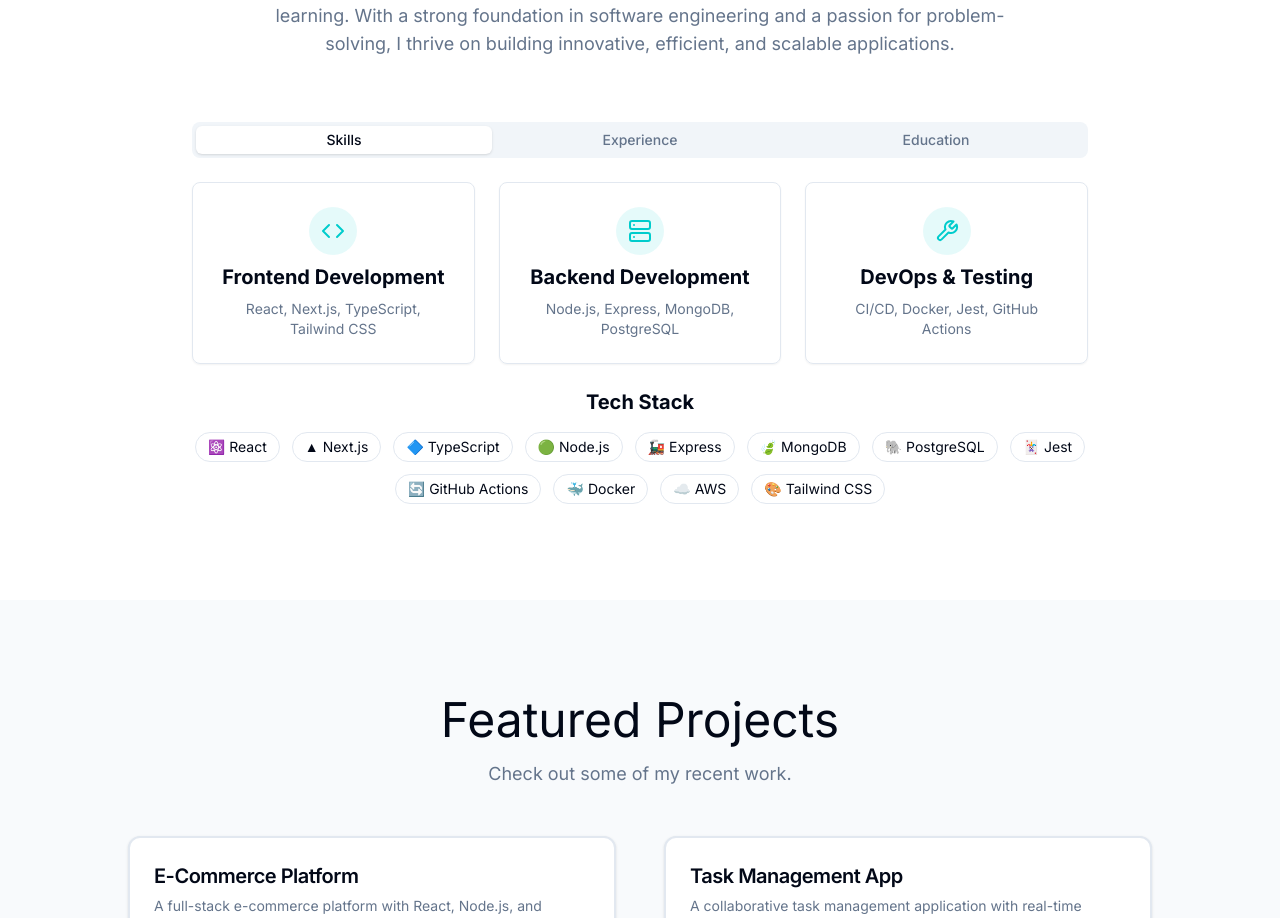
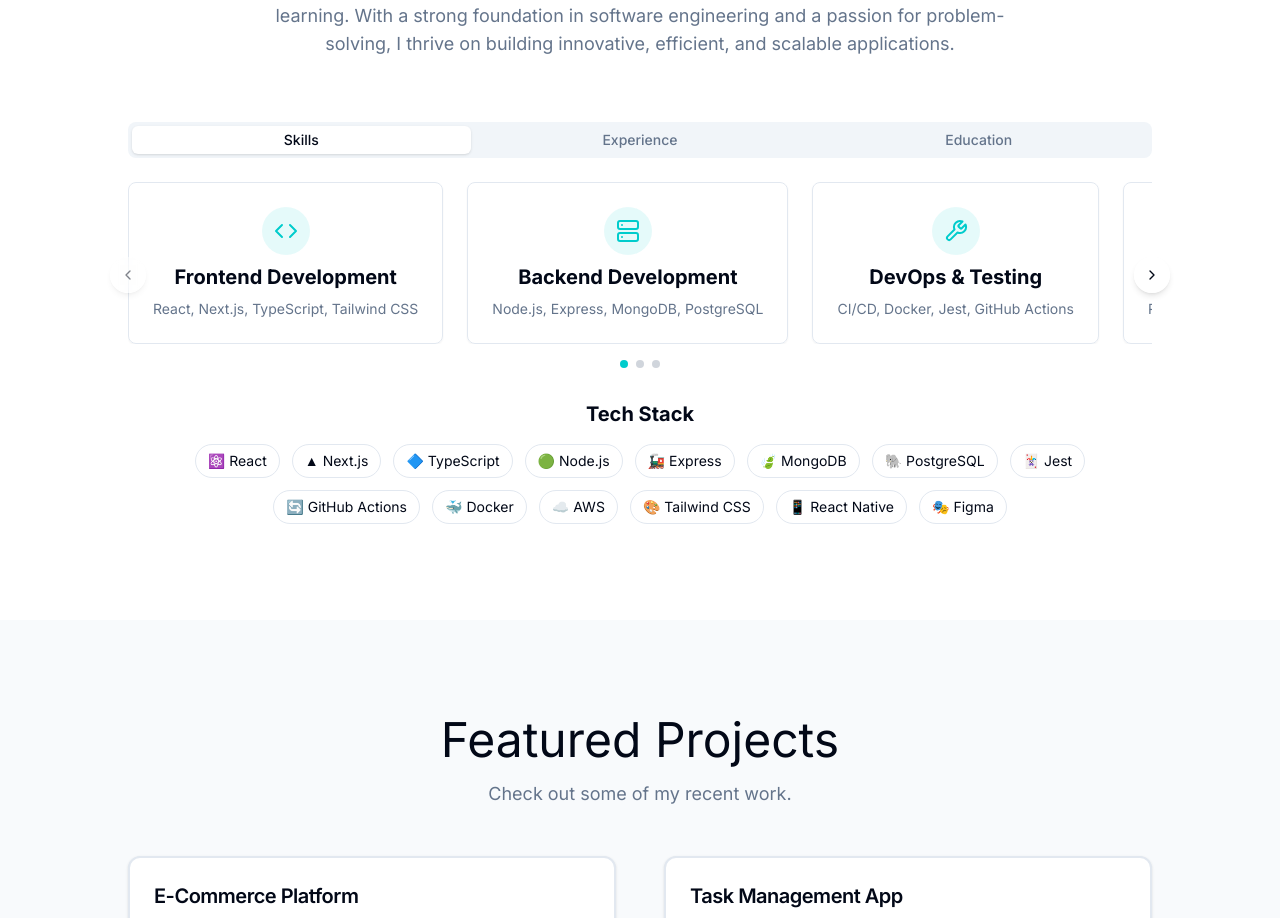
Before and after one commit to gimhanr9/portfolio-nextjs, a Next.js app: page /en in a window 1280 px wide. Shown: the part 986-1904 px from the top of the page. Built offline with nearby package versions, Linux system fonts and the light colour scheme; no server answers.

Commit message:
added carousel and style fixes

```diff
--- a/messages/en.json
+++ b/messages/en.json
@@ -1,5 +1,5 @@
 {
-    "hero": {
+  "hero": {
     "badge": "Full Stack Developer",
     "greeting": "Hi there! I'm",
     "name": "Gimhan Rodrigo",
@@ -53,6 +53,14 @@
       "notAvailable": "Not Available"
     }
   },
+  "skills": {
+    "techStack": "Tech Stack",
+    "frontend": "Frontend Development",
+    "backend": "Backend Development",
+    "devops": "DevOps & Testing",
+    "mobile": "Mobile Development",
+    "design": "UI/UX Design"
+  },
   "contact": {
     "title": "Get In Touch",
     "description": "Interested in working together? Feel free to reach out.",
--- a/package.json
+++ b/package.json
@@ -21,6 +21,7 @@
     "@radix-ui/react-toast": "^1.2.6",
     "class-variance-authority": "^0.7.1",
     "clsx": "^2.1.1",
+    "embla-carousel-react": "^8.5.2",
     "framer-motion": "^11.18.2",
     "lucide-react": "^0.441.0",
     "next": "14.2.11",
--- a/src/app/[locale]/page.tsx
+++ b/src/app/[locale]/page.tsx
@@ -9,15 +9,7 @@ import AnimatedText from "@/components/common/animated-text";
 import ProjectCard from "@/components/common/project-card";
 import { Tabs, TabsContent, TabsList, TabsTrigger } from "@/components/ui/tabs";
 import TechStack from "@/components/common/tech-stack";
-import {
-  CodeIcon,
-  DevOpsIcon,
-  GithubIcon,
-  LinkedinIcon,
-  MailIcon,
-  ServerIcon,
-  TwitterIcon,
-} from "@/lib/icons";
+import { GithubIcon, LinkedinIcon, MailIcon, TwitterIcon } from "@/lib/icons";
 import ContactSection from "@/components/common/contact-section";
 import StatusBadges from "@/components/common/status-badges";
 import ExperienceTimeline from "@/components/common/experience-timeline";
@@ -25,7 +17,7 @@ import EducationTimeline from "@/components/common/education-timeline";
 import { useTranslations } from "next-intl";
 import VoiceRecital from "@/components/common/voice-recital";
 import { projects } from "@/data/projects";
-import { siteConfig } from "@/config/site";
+import SkillCarousel from "@/components/common/skill-carousel";
 
 const Home = ({ params }: { params: { locale: string } }) => {
   const t = useTranslations();
@@ -35,6 +27,7 @@ const Home = ({ params }: { params: { locale: string } }) => {
   const introText = `${t("hero.greeting")} ${t("hero.name")}. ${t(
     "hero.description"
   )}`;
+
   return (
     <main className="flex min-h-screen flex-col">
       {/* Hero Section */}
@@ -56,7 +49,7 @@ const Home = ({ params }: { params: { locale: string } }) => {
                   <div className="h-4"></div>
 
                   <span className="bg-gradient-to-r from-teal-500 to-purple-500 bg-clip-text text-transparent">
-                    <AnimatedText text={siteConfig.name} delay={0.3} />
+                    <AnimatedText text={t("hero.name")} delay={0.3} />
                   </span>
                 </h1>
                 <div className="flex items-center gap-2">
@@ -92,7 +85,7 @@ const Home = ({ params }: { params: { locale: string } }) => {
               </div>
               <div className="flex items-center gap-4 mt-4">
                 <Link
-                  href={siteConfig.urls.github}
+                  href="https://github.com"
                   target="_blank"
                   rel="noopener noreferrer"
                 >
@@ -102,7 +95,7 @@ const Home = ({ params }: { params: { locale: string } }) => {
                   </Button>
                 </Link>
                 <Link
-                  href={siteConfig.urls.linkedin}
+                  href="https://linkedin.com"
                   target="_blank"
                   rel="noopener noreferrer"
                 >
@@ -112,7 +105,7 @@ const Home = ({ params }: { params: { locale: string } }) => {
                   </Button>
                 </Link>
                 <Link
-                  href={siteConfig.urls.twitter}
+                  href="https://twitter.com"
                   target="_blank"
                   rel="noopener noreferrer"
                 >
@@ -121,7 +114,7 @@ const Home = ({ params }: { params: { locale: string } }) => {
                     <span className="sr-only">Twitter</span>
                   </Button>
                 </Link>
-                <Link href={`mailto:${siteConfig.contactEmail}`}>
+                <Link href="mailto:your.email@example.com">
                   <Button variant="ghost" size="icon" className="rounded-full">
                     <MailIcon className="h-5 w-5" />
                     <span className="sr-only">Email</span>
@@ -153,19 +146,19 @@ const Home = ({ params }: { params: { locale: string } }) => {
       </section>
 
       {/* About Section */}
-      <section id="about" className="py-16 md:py-24">
-        <div className="container px-4 md:px-6">
-          <div className="mx-auto flex max-w-[58rem] flex-col items-center justify-center gap-4 text-center">
-            <h2 className="font-heading text-3xl leading-[1.1] sm:text-3xl md:text-5xl">
+      <section id="about" className="py-10 sm:py-16 md:py-24">
+        <div className="container px-4 sm:px-6">
+          <div className="mx-auto flex max-w-[58rem] flex-col items-center justify-center gap-2 sm:gap-4 text-center">
+            <h2 className="font-heading text-2xl sm:text-3xl md:text-4xl lg:text-5xl leading-tight">
               {t("about.title")}
             </h2>
-            <p className="max-w-[85%] leading-normal text-muted-foreground sm:text-lg sm:leading-7">
+            <p className="max-w-[90%] sm:max-w-[85%] text-sm sm:text-base md:text-lg leading-relaxed sm:leading-normal text-muted-foreground">
               {t("about.description")}
             </p>
           </div>
 
-          <div className="mt-16">
-            <Tabs defaultValue="skills" className="mx-auto max-w-4xl">
+          <div className="mt-8 sm:mt-12 md:mt-16">
+            <Tabs defaultValue="skills" className="mx-auto max-w-5xl">
               <TabsList className="grid w-full grid-cols-3">
                 <TabsTrigger value="skills">{t("tabs.skills")}</TabsTrigger>
                 <TabsTrigger value="experience">
@@ -175,36 +168,37 @@ const Home = ({ params }: { params: { locale: string } }) => {
                   {t("tabs.education")}
                 </TabsTrigger>
               </TabsList>
-              <TabsContent value="skills" className="mt-6 space-y-6">
-                <div className="grid gap-6 md:grid-cols-2 lg:grid-cols-3">
-                  <div className="flex flex-col items-center space-y-2 rounded-lg border p-6 shadow-sm transition-all hover:shadow-md">
-                    <div className="rounded-full bg-primary/10 p-3">
-                      <CodeIcon className="h-6 w-6 text-primary" />
-                    </div>
-                    <h3 className="text-xl font-bold">Frontend Development</h3>
-                    <p className="text-center text-sm text-muted-foreground">
-                      React, Next.js, TypeScript, Tailwind CSS
-                    </p>
-                  </div>
-                  <div className="flex flex-col items-center space-y-2 rounded-lg border p-6 shadow-sm transition-all hover:shadow-md">
-                    <div className="rounded-full bg-primary/10 p-3">
-                      <ServerIcon className="h-6 w-6 text-primary" />
-                    </div>
-                    <h3 className="text-xl font-bold">Backend Development</h3>
-                    <p className="text-center text-sm text-muted-foreground">
-                      Node.js, Express, MongoDB, PostgreSQL
-                    </p>
-                  </div>
-                  <div className="flex flex-col items-center space-y-2 rounded-lg border p-6 shadow-sm transition-all hover:shadow-md">
-                    <div className="rounded-full bg-primary/10 p-3">
-                      <DevOpsIcon className="h-6 w-6 text-primary" />
-                    </div>
-                    <h3 className="text-xl font-bold">DevOps & Testing</h3>
-                    <p className="text-center text-sm text-muted-foreground">
-                      CI/CD, Docker, Jest, GitHub Actions
-                    </p>
-                  </div>
-                </div>
+              <TabsContent value="skills" className="mt-4 sm:mt-6 space-y-6">
+                {/* Skill Carousel for the cards */}
+                <SkillCarousel
+                  skills={[
+                    {
+                      title: "Frontend Development",
+                      icon: "CodeIcon",
+                      description: "React, Next.js, TypeScript, Tailwind CSS",
+                    },
+                    {
+                      title: "Backend Development",
+                      icon: "ServerIcon",
+                      description: "Node.js, Express, MongoDB, PostgreSQL",
+                    },
+                    {
+                      title: "DevOps & Testing",
+                      icon: "DevOpsIcon",
+                      description: "CI/CD, Docker, Jest, GitHub Actions",
+                    },
+                    {
+                      title: "Mobile Development",
+                      icon: "CodeIcon",
+                      description: "React Native, Flutter, iOS, Android",
+                    },
+                    {
+                      title: "UI/UX Design",
+                      icon: "CodeIcon",
+                      description: "Figma, Adobe XD, Responsive Design",
+                    },
+                  ]}
+                />
                 <TechStack />
               </TabsContent>
               <TabsContent value="experience" className="mt-6 space-y-6">
@@ -233,7 +227,7 @@ const Home = ({ params }: { params: { locale: string } }) => {
           <div className="mx-auto grid max-w-5xl grid-cols-1 gap-6 py-12 md:grid-cols-2 lg:gap-12">
             {projects.map((project, index) => (
               <ProjectCard
-                key={project.id}
+                key={index}
                 title={project.title}
                 description={project.description}
                 tags={project.tags}
--- /dev/null
+++ b/src/components/common/skill-carousel/index.tsx
@@ -0,0 +1,145 @@
+"use client";
+
+// Create a new component for the skill cards carousel using Embla Carousel
+import { useState, useCallback, useEffect } from "react";
+import { ChevronLeft, ChevronRight } from "lucide-react";
+import { Button } from "@/components/ui/button";
+import { CodeIcon, ServerIcon, DevOpsIcon } from "@/lib/icons";
+import useEmblaCarousel from "embla-carousel-react";
+import { cn } from "@/lib/utils";
+import { SkillCarouselProps } from "./skill-carousel.types";
+
+const SkillCarousel = (props: SkillCarouselProps) => {
+  const [emblaRef, emblaApi] = useEmblaCarousel({
+    align: "start",
+    loop: false,
+    skipSnaps: false,
+  });
+
+  const [prevBtnDisabled, setPrevBtnDisabled] = useState(true);
+  const [nextBtnDisabled, setNextBtnDisabled] = useState(false);
+  const [selectedIndex, setSelectedIndex] = useState(0);
+  const [scrollSnaps, setScrollSnaps] = useState<number[]>([]);
+
+  const scrollPrev = useCallback(() => {
+    if (emblaApi) emblaApi.scrollPrev();
+  }, [emblaApi]);
+
+  const scrollNext = useCallback(() => {
+    if (emblaApi) emblaApi.scrollNext();
+  }, [emblaApi]);
+
+  const scrollTo = useCallback(
+    (index: number) => {
+      if (emblaApi) emblaApi.scrollTo(index);
+    },
+    [emblaApi]
+  );
+
+  const onSelect = useCallback(() => {
+    if (!emblaApi) return;
+
+    setSelectedIndex(emblaApi.selectedScrollSnap());
+    setPrevBtnDisabled(!emblaApi.canScrollPrev());
+    setNextBtnDisabled(!emblaApi.canScrollNext());
+  }, [emblaApi]);
+
+  useEffect(() => {
+    if (!emblaApi) return;
+
+    onSelect();
+    setScrollSnaps(emblaApi.scrollSnapList());
+    emblaApi.on("select", onSelect);
+    emblaApi.on("reInit", onSelect);
+
+    return () => {
+      emblaApi.off("select", onSelect);
+      emblaApi.off("reInit", onSelect);
+    };
+  }, [emblaApi, onSelect]);
+
+  const getIconComponent = (iconName: string) => {
+    switch (iconName) {
+      case "CodeIcon":
+        return <CodeIcon className="h-6 w-6 text-primary" />;
+      case "ServerIcon":
+        return <ServerIcon className="h-6 w-6 text-primary" />;
+      case "DevOpsIcon":
+        return <DevOpsIcon className="h-6 w-6 text-primary" />;
+      default:
+        return <CodeIcon className="h-6 w-6 text-primary" />;
+    }
+  };
+
+  return (
+    <div className="relative mb-8">
+      <div className="overflow-hidden" ref={emblaRef}>
+        <div className="flex gap-4 md:gap-6">
+          {props.skills?.map((skill, index) => (
+            <div
+              key={index}
+              className="flex flex-col items-center space-y-2 rounded-lg border p-4 md:p-6 shadow-sm transition-all hover:shadow-md min-w-[280px] sm:min-w-[220px] flex-shrink-0"
+            >
+              <div className="rounded-full bg-primary/10 p-3">
+                {getIconComponent(skill.icon)}
+              </div>
+              <h3 className="text-lg md:text-xl font-bold line-clamp-1">
+                {skill.title}
+              </h3>
+              <p className="text-center text-xs sm:text-sm text-muted-foreground">
+                {skill.description}
+              </p>
+            </div>
+          ))}
+        </div>
+      </div>
+
+      {/* Navigation Buttons */}
+      <div className="flex justify-between absolute top-1/2 -translate-y-1/2 left-0 right-0 pointer-events-none">
+        <Button
+          variant="ghost"
+          size="icon"
+          className={cn(
+            "rounded-full bg-background/80 backdrop-blur-sm shadow-md pointer-events-auto -translate-x-1/2",
+            prevBtnDisabled && "opacity-30 cursor-not-allowed"
+          )}
+          onClick={scrollPrev}
+          disabled={prevBtnDisabled}
+          aria-label="Previous"
+        >
+          <ChevronLeft className="h-4 w-4" />
+        </Button>
+        <Button
+          variant="ghost"
+          size="icon"
+          className={cn(
+            "rounded-full bg-background/80 backdrop-blur-sm shadow-md pointer-events-auto translate-x-1/2",
+            nextBtnDisabled && "opacity-30 cursor-not-allowed"
+          )}
+          onClick={scrollNext}
+          disabled={nextBtnDisabled}
+          aria-label="Next"
+        >
+          <ChevronRight className="h-4 w-4" />
+        </Button>
+      </div>
+
+      {/* Pagination Dots */}
+      <div className="flex justify-center gap-2 mt-4">
+        {scrollSnaps.map((_, index) => (
+          <button
+            key={index}
+            className={cn(
+              "w-2 h-2 rounded-full transition-colors",
+              index === selectedIndex ? "bg-primary" : "bg-muted-foreground/30"
+            )}
+            onClick={() => scrollTo(index)}
+            aria-label={`Go to slide ${index + 1}`}
+          />
+        ))}
+      </div>
+    </div>
+  );
+};
+
+export default SkillCarousel;
--- /dev/null
+++ b/src/components/common/skill-carousel/skill-carousel.types.ts
@@ -0,0 +1,7 @@
+export interface SkillCarouselProps {
+  skills: {
+    title: string;
+    icon: "CodeIcon" | "ServerIcon" | "DevOpsIcon" | string;
+    description: string;
+  }[];
+}
--- a/src/components/common/tech-stack/index.tsx
+++ b/src/components/common/tech-stack/index.tsx
@@ -2,19 +2,24 @@
 
 import { technologies } from "@/data/skills";
 import { motion } from "framer-motion";
+import { useTranslations } from "next-intl";
 
 const TechStack = () => {
+  const t = useTranslations("skills");
+
   return (
-    <div className="mt-8">
-      <h3 className="mb-4 text-center text-xl font-bold">Tech Stack</h3>
-      <div className="flex flex-wrap justify-center gap-3">
-        {technologies.map((tech, index) => (
+    <div className="mt-6 sm:mt-8">
+      <h3 className="mb-3 sm:mb-4 text-center text-lg sm:text-xl font-bold">
+        {t("techStack")}
+      </h3>
+      <div className="flex flex-wrap justify-center gap-2 sm:gap-3">
+        {technologies?.map((tech, index) => (
           <motion.div
             key={tech.name}
             initial={{ opacity: 0, y: 20 }}
             animate={{ opacity: 1, y: 0 }}
-            transition={{ delay: index * 0.1, duration: 0.5 }}
-            className="flex items-center gap-1 rounded-full border bg-background px-3 py-1 text-sm"
+            transition={{ delay: index * 0.05, duration: 0.4 }}
+            className="flex items-center gap-1 rounded-full border bg-background px-2 py-1 sm:px-3 sm:py-1.5 text-xs sm:text-sm"
           >
             <span>{tech.icon}</span>
             <span>{tech.name}</span>
--- a/src/data/skills.ts
+++ b/src/data/skills.ts
@@ -20,6 +20,16 @@ export const skillCategories: SkillCategory[] = [
     icon: "DevOpsIcon",
     skills: ["CI/CD", "Docker", "Jest", "GitHub Actions"],
   },
+  {
+    title: "Mobile Development",
+    icon: "CodeIcon",
+    skills: ["React Native", "Flutter", "iOS", "Android"],
+  },
+  {
+    title: "UI/UX Design",
+    icon: "CodeIcon",
+    skills: ["Figma", "Adobe XD", "Responsive Design", "User Testing"],
+  },
 ];
 
 export const technologies = [
@@ -35,4 +45,6 @@ export const technologies = [
   { name: "Docker", icon: "🐳" },
   { name: "AWS", icon: "☁️" },
   { name: "Tailwind CSS", icon: "🎨" },
+  { name: "React Native", icon: "📱" },
+  { name: "Figma", icon: "🎭" },
 ];
```
Also changed, not shown: src/components/common/education-timeline/index.tsx (+17 -12 lines), src/components/common/experience-timeline/index.tsx (+19 -12 lines), 1 other file (tests, documents, lock files or other folders).
